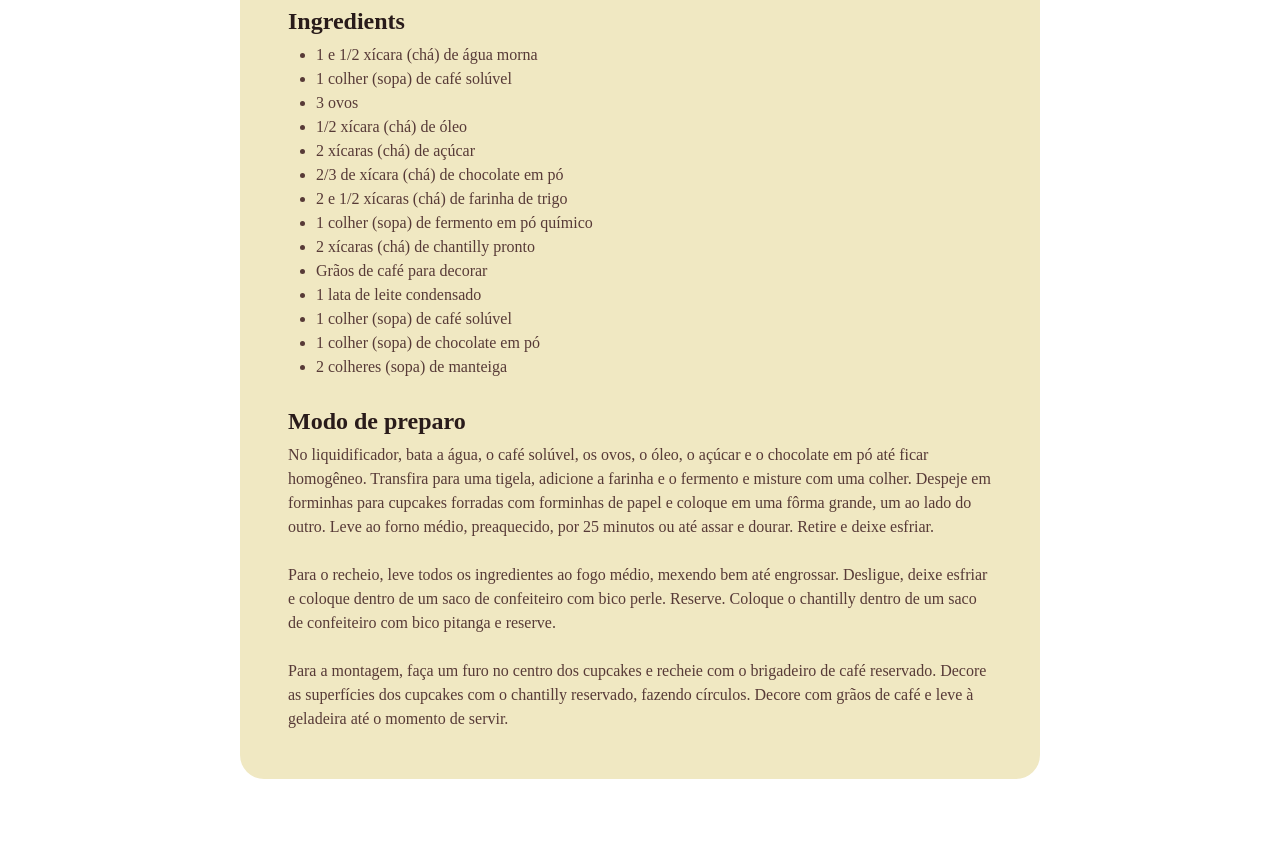
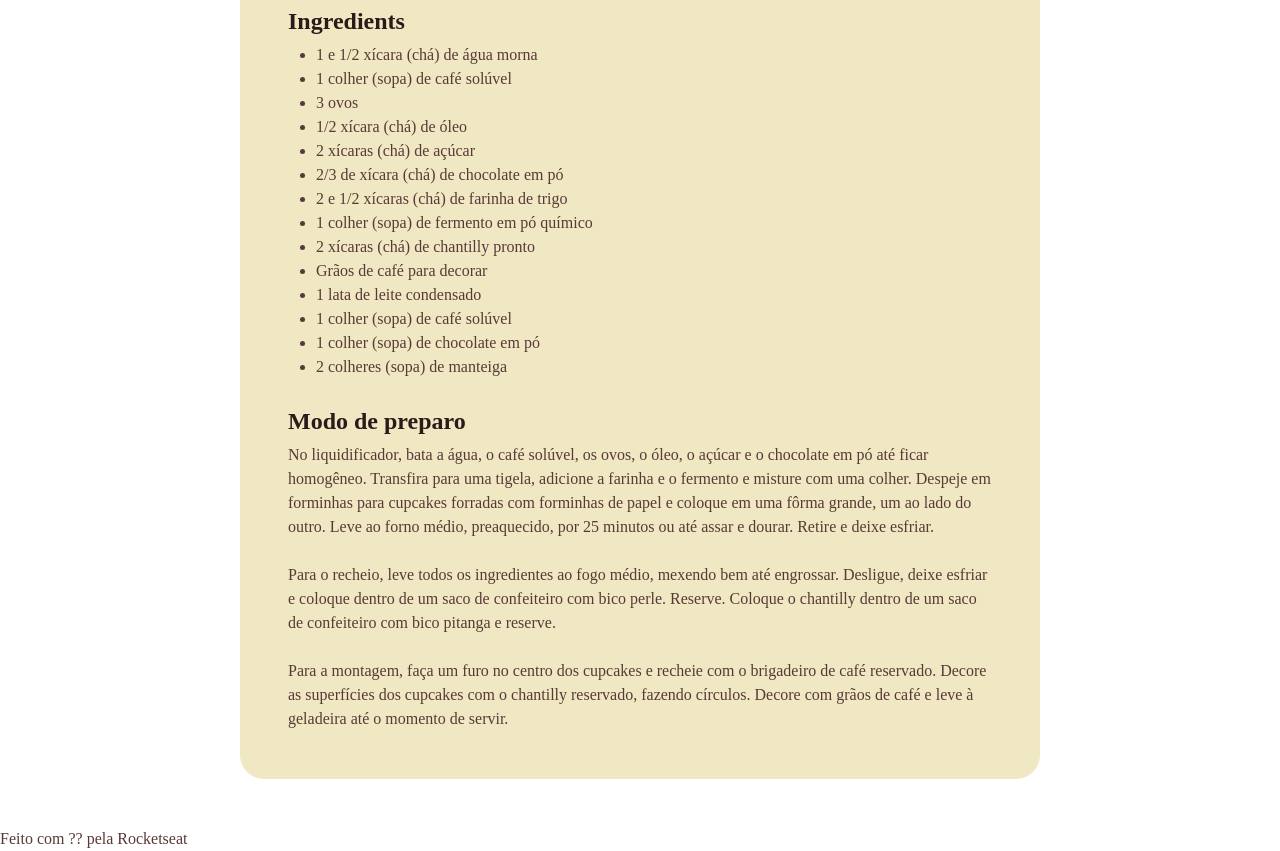
Before and after one commit to paula-caldas/paginadereceita, a plain HTML site: page index.html in a window 1280 px wide. Shown: the part 720-1571 px from the top of the page. Before the commit the page ends 1547 px from the top, so only its background shows below. Drawn offline with Linux system fonts and the light colour scheme; a web font is replaced by a local one.

```diff
--- a/index.html
+++ b/index.html
@@ -63,5 +63,9 @@
     </main>
 
   </div>
+
+  <footer>
+    Feito com ?? pela Rocketseat
+  </footer>
 </body>
 </html>
```
Also changed, not shown: 1 other file.
